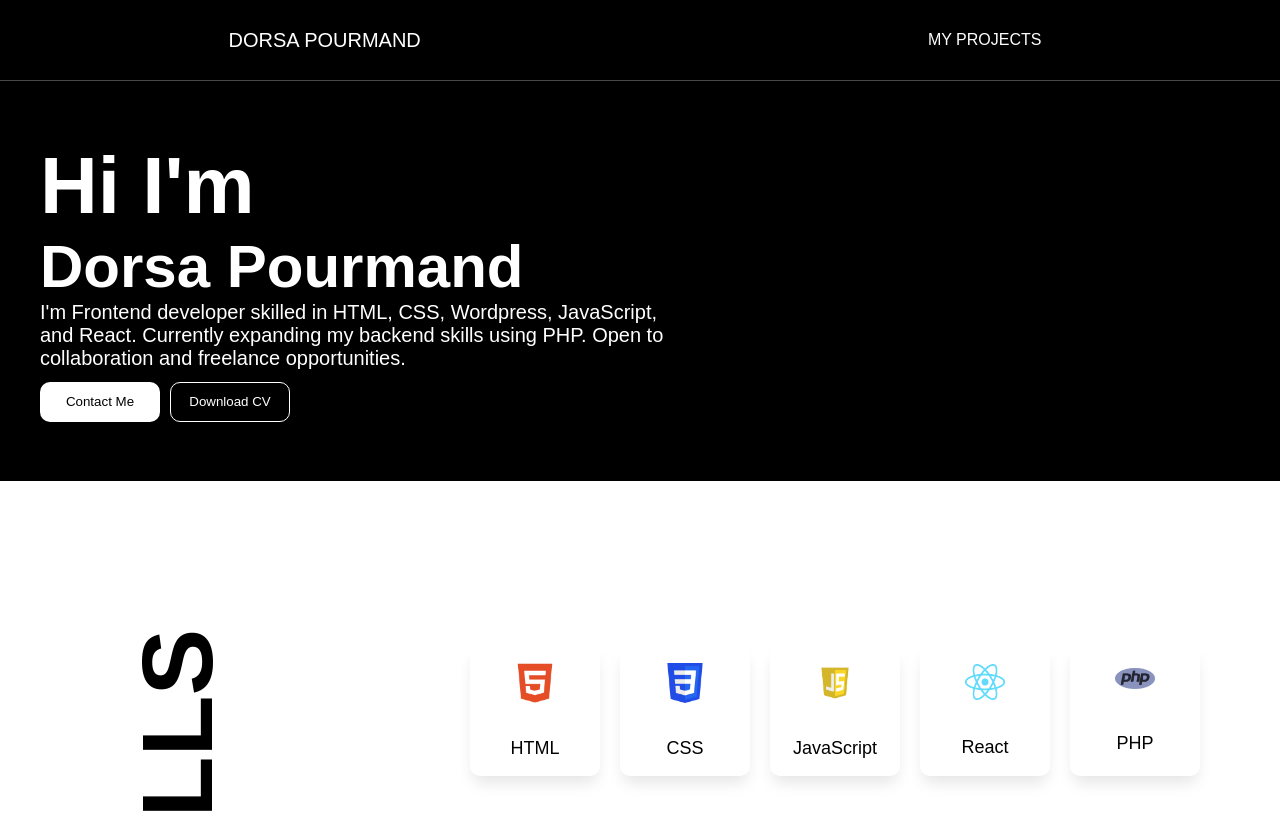
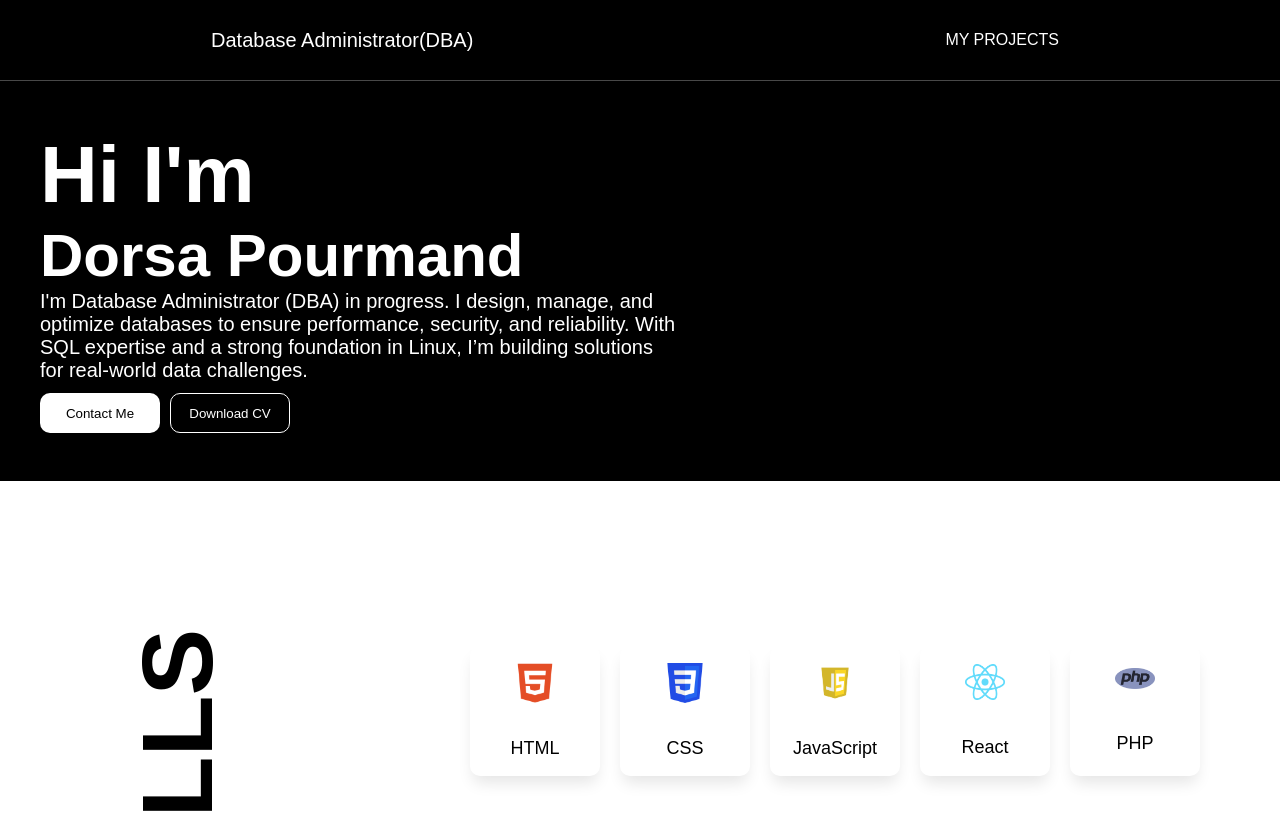
Before and after one commit to Dorsapourmand02/CVdorsapourmand, a React (Vite) app: page / in a window 1280 px wide. Shown: the top 813 px of the page. Built offline with nearby package versions, Linux system fonts and the light colour scheme; a web font is replaced by a local one.

Commit message:
Resume Updated

```diff
--- a/src/Component/Experience/Experience.jsx
+++ b/src/Component/Experience/Experience.jsx
@@ -6,8 +6,8 @@ function Experience() {
 
   const timelines = [
     { text: "Academy of Architecture (2021–2025) – Website Admin" },
-    { text: "Sanasystem PIDMCO (2025–  ) – Website Admin , Software support" },
-    { text: "Sanasystem Persian Gulf Bidboland Gas Refining Company (2025–  ) – Software support" },
+    { text: "Sanasystem PIDMCO (2025 Jan–2025 Oct) – Website Admin , Software support" },
+    { text: "Sanasystem Persian Gulf Bidboland Gas Refining Company (2025 Jan–2025 Oct) – Software support" },
     { text: "More experiences coming soon..." }
   ];
 
--- a/src/Component/Header/Header.jsx
+++ b/src/Component/Header/Header.jsx
@@ -11,9 +11,7 @@ function Header() {
           <h2>Dorsa Pourmand</h2>
         </div>
         <p>
-          I'm Frontend developer skilled in HTML, CSS, Wordpress, JavaScript,
-          and React. Currently expanding my backend skills using PHP. Open to
-          collaboration and freelance opportunities.
+        I'm Database Administrator (DBA) in progress. I design, manage, and optimize databases to ensure performance, security, and reliability. With SQL expertise and a strong foundation in Linux, I’m building solutions for real-world data challenges.
         </p>
 
         <div className="header-btn">
--- a/src/Component/Navbar/Navbar.jsx
+++ b/src/Component/Navbar/Navbar.jsx
@@ -5,7 +5,7 @@ function Navbar() {
   return (
     <nav className='navbar'>
         <div className="nav-title">
-            <h4>DORSA POURMAND</h4>
+            <h4>Database Administrator(DBA)</h4>
         </div>
         <div className="nav-part">
             <ul>
```
